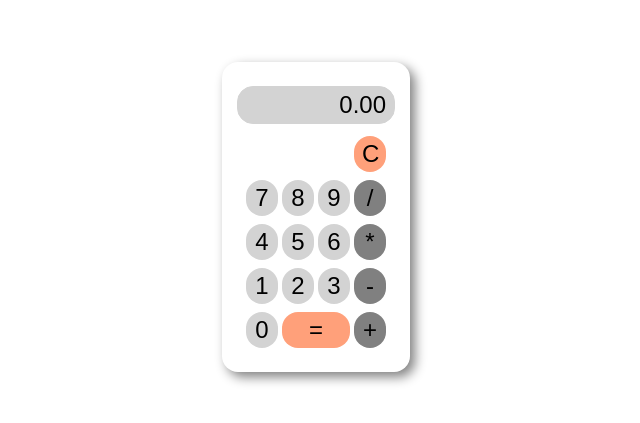
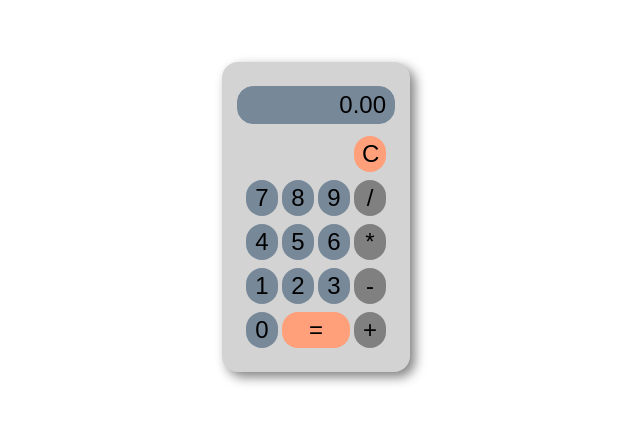
Before and after one commit to lead0lead/Calculator, a plain HTML site: page index.html in a window 1280 px wide. Shown: the part 183-606 px from the top of the page, without its empty margins (324-964 px from the left). Drawn offline with Linux system fonts and the light colour scheme.

Commit message:
Add hover style to buttons

```diff
--- a/styles.css
+++ b/styles.css
@@ -22,14 +22,15 @@
     align-items: center;
     justify-content: center;
     gap: 12px;
+    background-color: lightgray;
 }
 
 #result-display{
     border-radius: 16px;
     padding: 4px 8px;
     width: 100%;
-    border: 1px solid lightgrey;
-    background-color: lightgray;
+    border: 1px solid lightslategray;
+    background-color: lightslategray;
     flex-grow: 1;
 }
 
@@ -43,7 +44,9 @@ button{
     border: none;
     width: 32px;
 }
-
+button:hover{
+    opacity: 0.8;
+}
 #button-container{
     display: flex;
     align-items: center;
@@ -63,7 +66,7 @@ button{
 }
 
 .number-button{
-    background-color: lightgray;
+    background-color: lightslategray;
     flex-grow: 1;
 }
 
```
